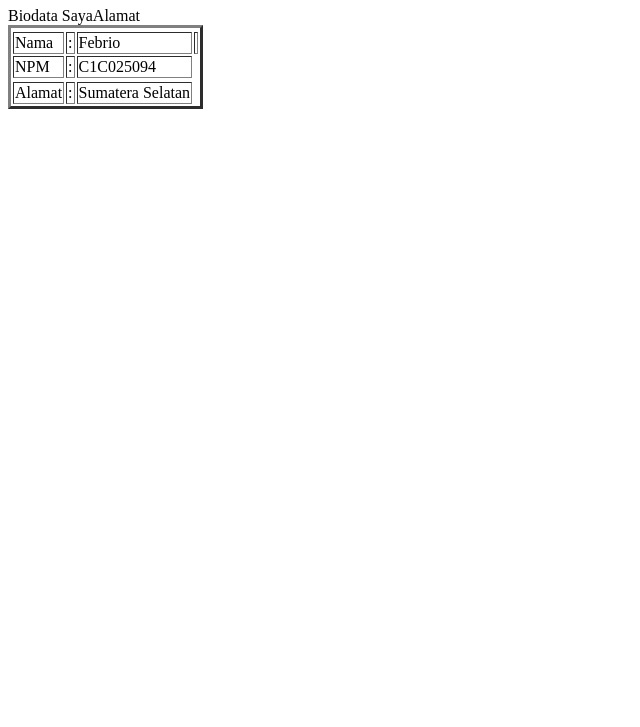
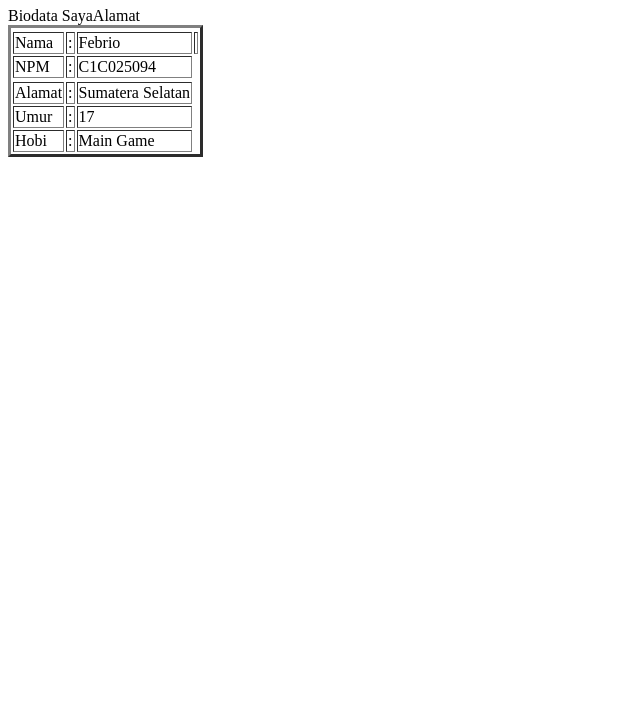
Before and after one commit to Febrio220/Febrio, a plain HTML site: page index.html in a window 1280 px wide. Shown: the part 73-800 px from the top of the page, without its empty margins (0-640 px from the left). Drawn offline with Linux system fonts and the light colour scheme.

Commit message:
Add files via upload

```diff
--- a/index.html
+++ b/index.html
@@ -22,6 +22,16 @@
                 <td>Alamat</td>
                 <td>:</td>
                 <td>Sumatera Selatan</td>
+                <tr>
+                    <td>Umur</td>
+                    <td>:</td>
+                    <td>17</td>
+                </tr>
+                <tr>
+                    <td>Hobi</td>
+                    <td>:</td>
+                    <td>Main Game</td>
+                </tr>
 
         </tr>
     </table>
```
